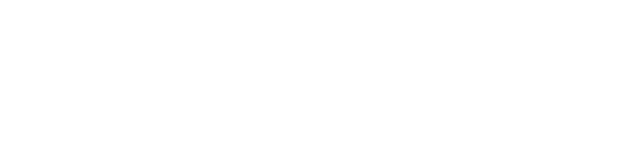
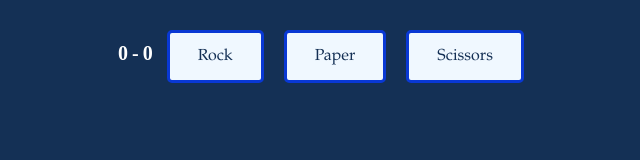
Before and after one commit to cjdiaz19/RockPaperScissorsV2, a plain HTML site: page RockPaperScissors.html in a window 1280 px wide. Shown: the whole page, without its empty margins (314-954 px from the left). Drawn offline with Linux system fonts and the light colour scheme.

Commit message:
Rock Paper Scissors with UI

```diff
--- a/RockPaperScissors.html
+++ b/RockPaperScissors.html
@@ -1,80 +1,121 @@
 <!DOCTYPE html>
 <html>
+
+    <head>
+        <meta charset="UTF-8">
+         <title>Rock, Paper, Scissors</title>
+         <link rel="stylesheet" href="styles.css">
+    </head>
+
+    <body>
+
+        <div class = "buttons" id="buttons">
+            <!-- <span><input type="button" id="btn rock" class="btn rock" value="Rock"></span> -->
+            <span><h2 class="playerScore">0</h2></span>
+            <span><h2>-</h2></span>
+            <span><h2 class="cpuScore">0</h2></span>
+            <span><button class="btn rock" id="Rock">Rock</span>
+            <span><button class="btn paper" id="Paper">Paper</span>
+            <span><button class="btn scissors" id="Scissors">Scissors</span>
+        </div>
+        <div class="result"></div>
+    </body>
+
     <script>
 
+        // const buttons = document.getElementById("buttons");
+        // let btn = document.querySelector(".btn")
+        // btn.addEventListener("click", game());
+
+        // document.getElementById("btn paper").onclick = game('paper');
+        // document.getElementById("btn scissors").onclick = game('scissors');
+        var Rock = document.getElementById('Rock').addEventListener('click', game);
+        var Paper = document.getElementById('Paper').addEventListener('click', game);
+        var Scissors = document.getElementById('Scissors').addEventListener('click', game);
+
         function game() {
-            let CPUWin = 0, UserWin = 0, RoundNum = 0
-            while (RoundNum < 5) {
-                Move = prompt("Please enter rock, paper, or scissors.").toLowerCase()
-                let result = MainPlay(Move)
-                if (result == "You win!") {
-                    UserWin = UserWin + 1
-                } else if (result == "You lose!") {
-                    CPUWin = CPUWin + 1
-                }
-                console.log(result)
-                RoundNum = RoundNum + 1
-            }
-            if (UserWin > CPUWin) {
-                console.log("Congratulations! You beat the CPU!")
-            } else if (UserWin < CPUWin) {
-                console.log("Better luck next time!")
-            } else {
-                console.log("You tied with the CPU.")
-            }
+            const containerUserScore = document.querySelector('.playerScore');
+            const containerCPUScore = document.querySelector('.cpuScore');
+            let CPUWin = Number(containerCPUScore.textContent), UserWin = Number(containerUserScore.textContent); // RoundNum = 0;
+                //while (RoundNum < 5) {
+                    //Move = prompt("Please enter rock, paper, or scissors.").toLowerCase();
+                    let Move = this.innerText;
+                    Move = Move.toLowerCase();
+
+                    let result = MainPlay(Move);
+                    if (result == "You win!") {
+                        UserWin = UserWin + 1;
+                    } else if (result == "You lose!") {
+                        CPUWin = CPUWin + 1;
+                    }
+
+                    const containerResult = document.querySelector('.result');
+                    containerResult.textContent = result;
+                    containerUserScore.textContent = UserWin.toString();
+                    containerCPUScore.textContent = CPUWin.toString();
+                    //RoundNum = RoundNum + 1;
+                //}
+                // if (UserWin > CPUWin) {
+                //     console.log("Congratulations! You beat the CPU!");
+                // } else if (UserWin < CPUWin) {
+                //     console.log("Better luck next time!");
+                // } else {
+                //     console.log("You tied with the CPU.");
+                // }
 
         }
         function MainPlay(Move) {
-            let CPUMove = computerPlay()
-            let gameResult = playRound(Move, CPUMove)
-            return gameResult
+            let CPUMove = computerPlay();
+            let gameResult = playRound(Move, CPUMove);
+
+            return gameResult;
         }
 
         function computerPlay() {
-            let CPUplay = 3 * Math.random()
+            let CPUplay = 3 * Math.random();
 
             if (Number(CPUplay) > 2) {
-                move = 'rock'
+                move = 'rock';
             } else if (CPUplay < 1) {
-                move = 'paper'
+                move = 'paper';
             } else {
-                move = 'scissors'
+                move = 'scissors';
             }
 
-            return move
+            return move;
         }
 
         function playRound(playerSelection, computerSelection) {
             if (playerSelection == computerSelection) {
-                result = "It's a tie!"
+                result = "It's a tie!";
             } else {
 
                 switch(playerSelection) {
                     case "rock":
                         if (computerSelection == "paper") {
-                            result = "You lose!"
+                            result = "You lose!";
                         } else if (computerSelection = "scissors") {
-                            result = "You win!"
+                            result = "You win!";
                         }
                         break;
                     case "paper":
                         if (computerSelection == "scissors") {
-                            result = "You lose!"
+                            result = "You lose!";
                         } else if (computerSelection == "rock") {
-                            result = "You win!"
+                            result = "You win!";
                         }
                         break;
                     case "scissors":
                         if (computerSelection == "rock") {
-                            result = "You lose!"
+                            result = "You lose!";
                         } else if (computerSelection == "paper") {
-                            result = "You win!"
+                            result = "You win!";
                         }
                         break;
                 }
             }
 
-              return result
+              return result;
         }
 
     </script>
--- /dev/null
+++ b/styles.css
@@ -0,0 +1,59 @@
+body {
+    background-color: rgb(20, 48, 85)
+}
+
+.buttons {
+    position: relative;
+    margin: 25px auto;
+    text-align: center;
+}
+
+.btn {
+    font-family: 'Garamond';
+    border-style: solid;
+    border-color: rgb(9, 56, 212)/*rgb(24, 24, 245)*/;
+    border-width: 3px;
+    background-color: aliceblue/*rgb(0, 0, 78)*/;
+    padding: 14px 28px;
+    margin: auto 10px;
+    font-size: 16px;
+    color: rgb(20, 48, 85);
+    cursor: pointer;
+    display: inline-block;
+    border-radius: 5px;
+}
+
+.btn:hover {
+      background: rgb(9, 56, 212);
+      color: white;
+}
+
+.btn:active {
+    background:rgb(20, 48, 85);
+    color: white;
+}
+
+.result {
+    color: white;
+    font-size: 20px;
+    text-align: center;
+}
+
+.playerScore {
+    color: white;
+    font-size: 20px;
+    text-align: left;
+    display: inline-block;
+}
+
+.cpuScore {
+    color: white;
+    font-size: 20px;
+    display: inline-block;
+}
+
+h2 {
+    color: white;
+    font-size: 20px;
+    display: inline-block;
+}
```
